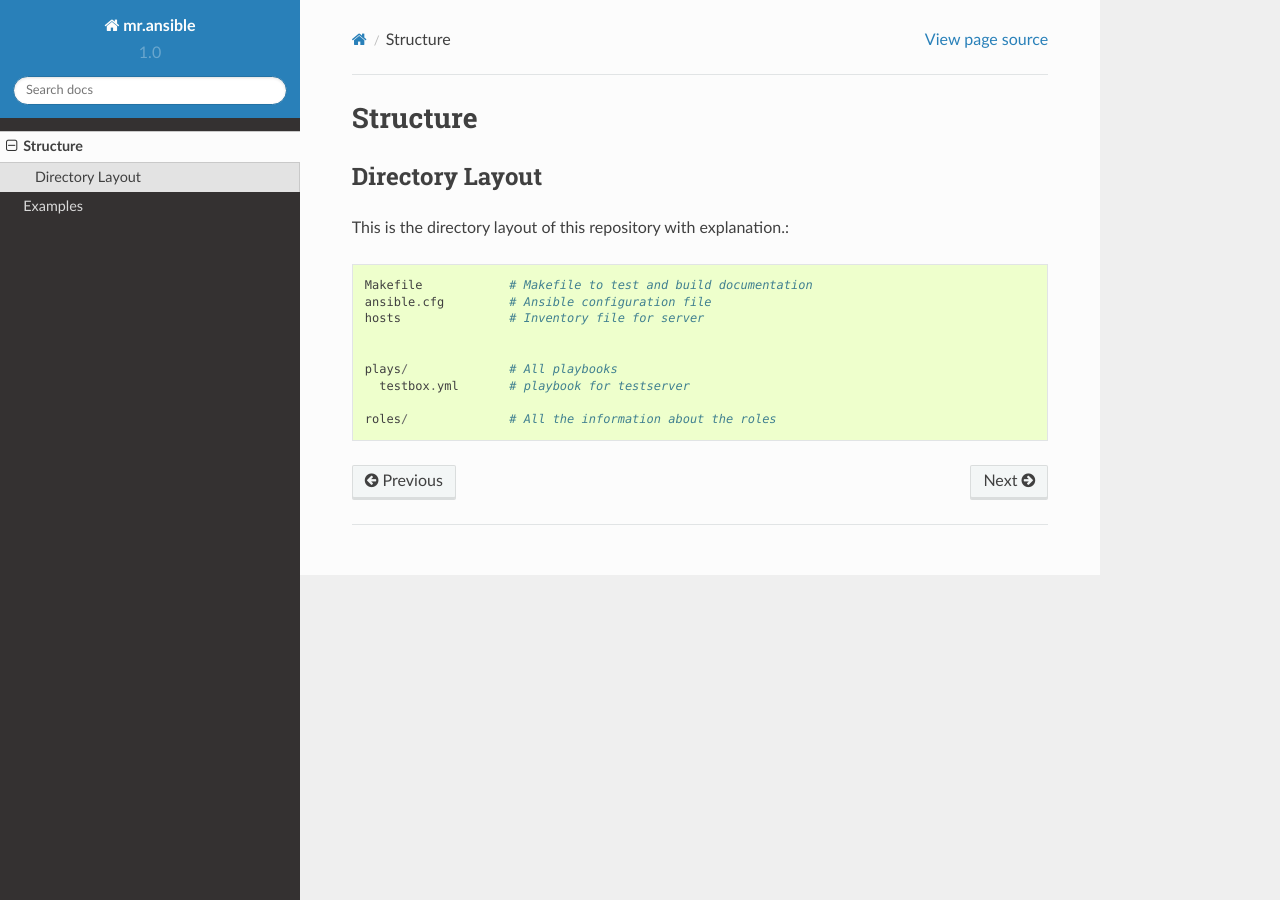
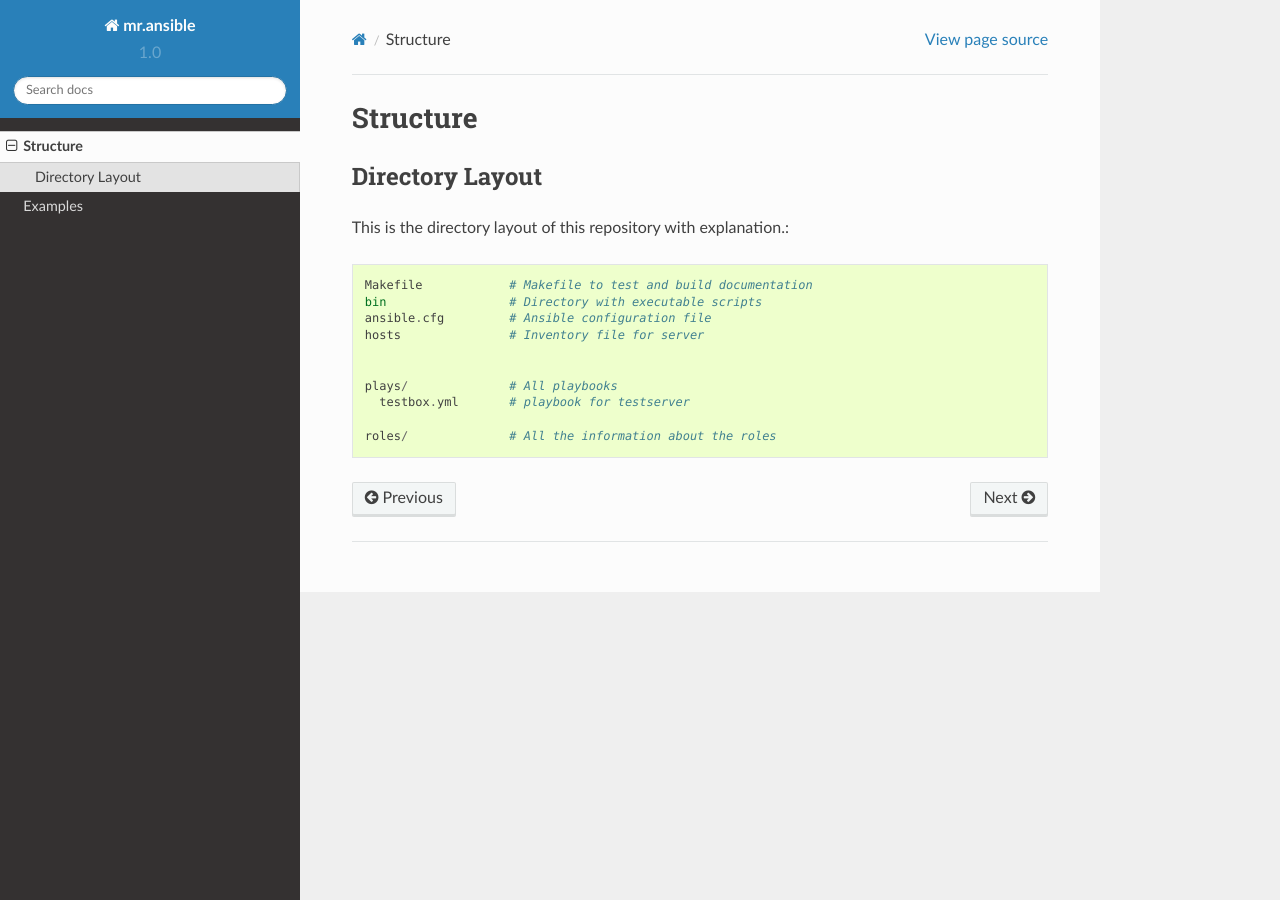
Before and after one commit to tiramisusolutions/dockerfiles, a Sphinx documentation site: the page built from mr.ansible/docs/structure.rst, in a window 1280 px wide. Built offline with Sphinx 7.4.7 and the Read the Docs theme 2.0.0, drawn with Linux system fonts in a browser that asks for light colours.

Commit message:
Update: Docs about structure

```diff
--- a/mr.ansible/docs/structure.rst
+++ b/mr.ansible/docs/structure.rst
@@ -7,6 +7,7 @@ Directory Layout
 This is the directory layout of this repository with explanation.::
 
     Makefile            # Makefile to test and build documentation
+    bin                 # Directory with executable scripts
     ansible.cfg         # Ansible configuration file
     hosts               # Inventory file for server
 
```
